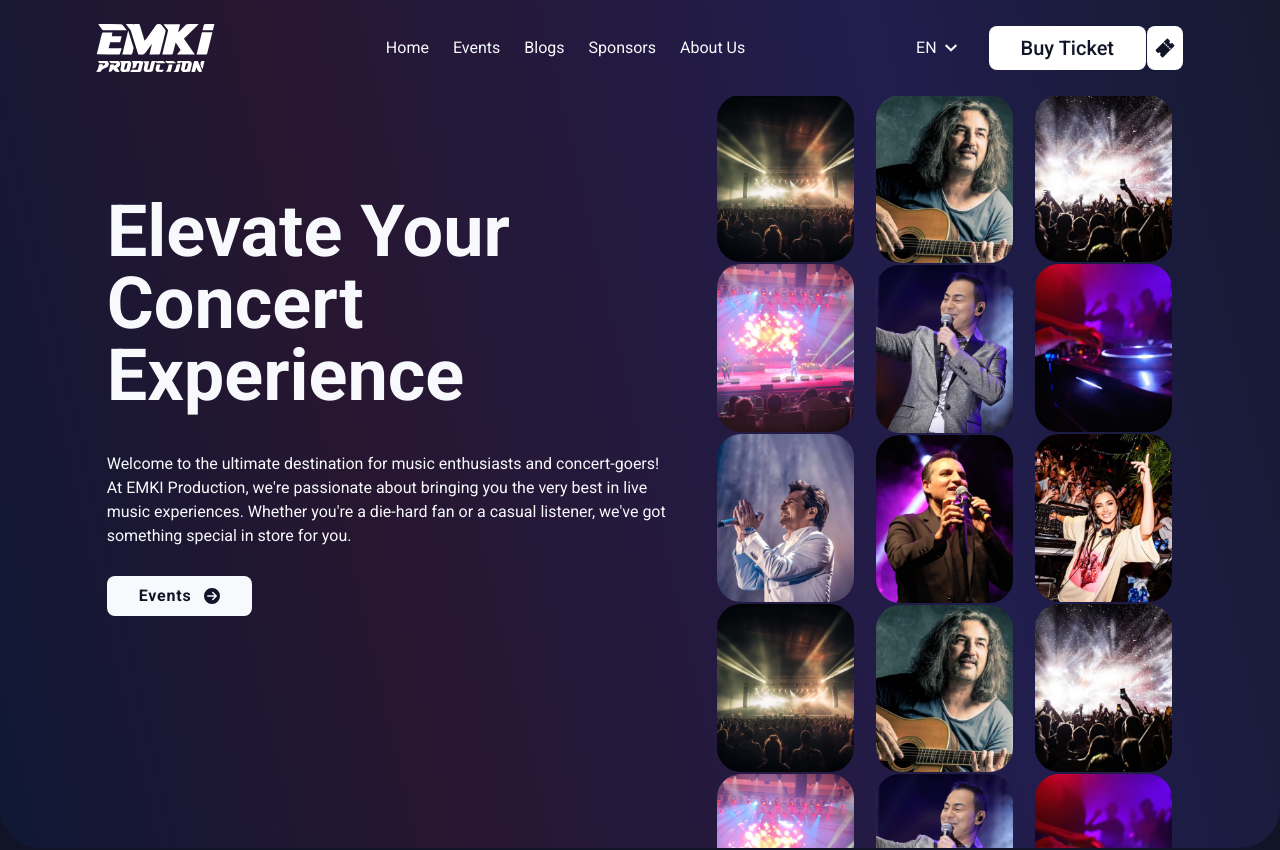
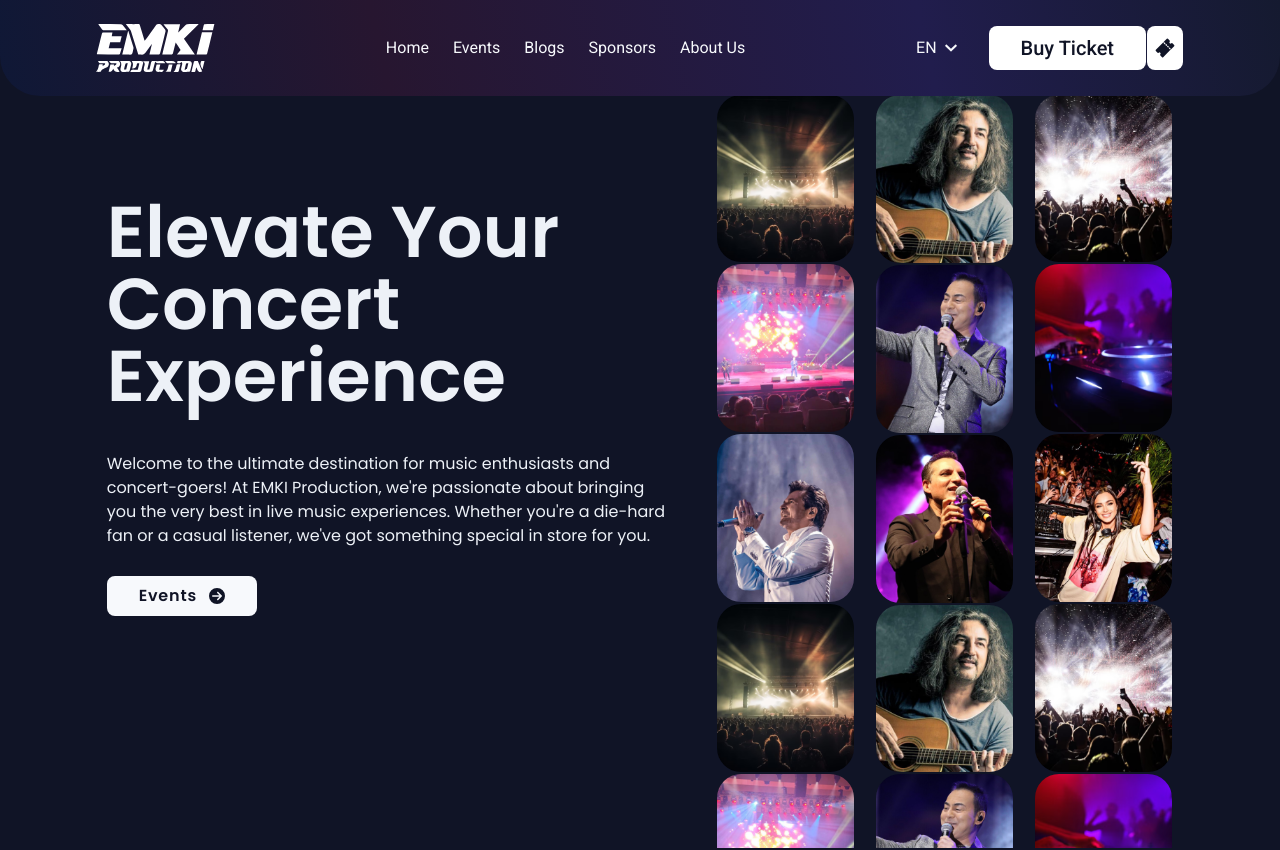
Before and after one commit to Gahramanoval301/emkiprod, a React (Vite) app in the folder emkiprod-react/: page / in a window 1280 px wide. Shown: the top 850 px of the page. Built offline with nearby package versions, Linux system fonts and the light colour scheme.

Commit message:
solve some problems about structure and design

```diff
--- a/emkiprod-react/src/components/Header.jsx
+++ b/emkiprod-react/src/components/Header.jsx
@@ -48,14 +48,14 @@
                 </nav>
                 {/*  H A M B U R G E R   M E N U  */}
                 <div className={`xs:w-64 w-full pt-16 h-full px-4 bg-white fixed z-[999] ${show && 'close'} duration-500`}>
-                    <div className='mx-3 relative border-[#C5CEE0] border-[1px] w-14 h-8 flex items-center justify-center'>
-                        <div className='flex items-center text-base text-primary cursor-pointer select-none' onClick={() => setFlag(!flag)}>{lang[index]}{flag ? <FaChevronDown className='w-3 mx-2' /> : <FaChevronUp className='w-3 mx-2' />}</div>
-                        <div style={flag ? { display: 'none' } : { display: 'block' }} className='absolute top-full mt-2 bg-white_  text-primary hamburger-lang'>
+                    <div className='mx-3  relative border-[#C5CEE0] border-[1px] w-14 h-8 flex items-center justify-center text-primary-default' >
+                        <div className='flex items-center text-base text-primary cursor-pointer select-none p-1' onClick={() => setFlag(!flag)}>{lang[index]}{flag ? <FaChevronDown className='w-3 mx-2' /> : <FaChevronUp className='w-3 mx-2' />}</div>
+                        <div style={flag ? { display: 'none' } : { display: 'block' }} className='absolute top-full mt-2 bg-white_ text-primary hamburger-lang '>
                             {lang.map((elem, i) => ((i !== index) && <div key={i} className='text-base cursor-pointer px-4 py-2' onClick={() => { setIndex(i); setFlag(!flag) }}>{elem}</div>))}
                         </div>
                     </div>
 
-                    <div className='flex flex-col gap-4 mt-7'>
+                    <div className='flex flex-col gap-4 mt-7 text-primary-default font-semibold tracking-wider text-xl'>
                         <Link className='mx-3 hover:text-[#e32682] text-primary transition-all duration-500' to='/'>Home</Link>
                         <Link className='mx-3 hover:text-[#e32682] text-primary transition-all duration-500' to='/events'>Events</Link>
                         <Link className='mx-3 hover:text-[#e32682] text-primary transition-all duration-500' to='/blogs'>Blogs</Link>
@@ -64,7 +64,7 @@
                     </div>
                 </div>
                 {/*  H E R O  */}
-                <div className='w-10/12 m-auto flex gap-10 overflow-hidden'>
+                {/* <div className='w-10/12 m-auto flex gap-10 overflow-hidden'>
                     <div className='sm:w-[100%] mt-11 pt-14'>
                         <h1 className='text-4xl md:text-7xl font-semibold  whitespace-normal mb-10'>Elevate Your Concert Experience</h1>
                         <p className='whitespace-normal text-base font-normal mb-7'>Welcome to the ultimate destination for music enthusiasts and concert-goers! At EMKI Production, we&apos;re passionate about bringing you the very best in live music experiences. Whether you&apos;re a die-hard fan or a casual listener, we&apos;ve got something special in store for you.</p>
@@ -73,7 +73,7 @@
                     <div className='w-4/5'>
                         <HeroSliderDesktop />
                     </div>
-                </div>
+                </div> */}
             </header>
             <HeroSliderMobile />
         </div>
--- /dev/null
+++ b/emkiprod-react/src/components/HomeHead.jsx
@@ -0,0 +1,20 @@
+import React from 'react'
+import HeroSliderDesktop from './HeroSliderDesktop'
+import { FaCircleArrowRight } from 'react-icons/fa6'
+
+const HomeHead = () => {
+    return (
+        <div className='w-10/12 m-auto flex gap-10 overflow-hidden text-white_shadow'>
+            <div className='sm:w-[100%] mt-11 pt-14'>
+                <h1 className='text-4xl md:text-7xl font-semibold  whitespace-normal mb-10'>Elevate Your Concert Experience</h1>
+                <p className='whitespace-normal text-base font-normal mb-7'>Welcome to the ultimate destination for music enthusiasts and concert-goers! At EMKI Production, we&apos;re passionate about bringing you the very best in live music experiences. Whether you&apos;re a die-hard fan or a casual listener, we&apos;ve got something special in store for you.</p>
+                <button className='bg-white_ text-primary-default font-semibold tracking-wider px-8 py-2 rounded-lg align-middle text-primary flex gap-3 items-center hover:bg-[#e32682] hover:text-[#fff] transition-all duration-500'>Events <FaCircleArrowRight />  </button>
+            </div>
+            <div className='w-4/5'>
+                <HeroSliderDesktop />
+            </div>
+        </div>
+    )
+}
+
+export default HomeHead
--- a/emkiprod-react/src/pages/Home.jsx
+++ b/emkiprod-react/src/pages/Home.jsx
@@ -4,10 +4,12 @@
 import SponsorRow from "../components/SponsorRow";
 import DiscoverEvents from "../components/DiscoverEvents";
 import OurValues from "./OurValues";
+import HomeHead from "../components/HomeHead";
 
 const Home = () => {
   return (
     <PageContainer>
+      <HomeHead/>
       <DiscoverEvents />
       <OurValues />
       <HomeBlogs />
--- a/emkiprod-react/tailwind.config.js
+++ b/emkiprod-react/tailwind.config.js
@@ -13,6 +13,7 @@
         },
         secondary: '#151A30',
         white_: '#F7F9FC',
+        white_shadow:"#EDF1F7",
         pink:"#E32682",
       },
       borderRadius: {
```
